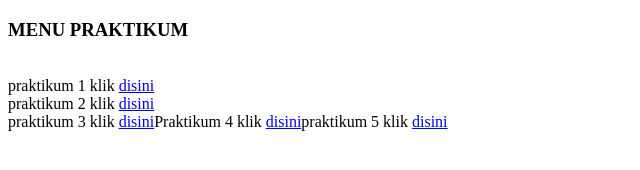
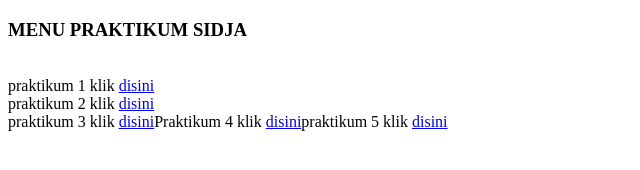
Before and after one commit to ariefrahman12/ariefrahman12.github.io, a plain HTML site: page index.html in a window 1280 px wide. Shown: the full height of the page, 0-640 px from the left. Drawn offline with Linux system fonts and the light colour scheme.

Commit message:
update index.html

```diff
--- a/index.html
+++ b/index.html
@@ -7,7 +7,7 @@
   <title>Praktikum SIJA | Arief Rahman Maksum</title>
 </head>
 <body>
-  <h3>MENU PRAKTIKUM</h3>
+  <h3>MENU PRAKTIKUM SIDJA</h3>
   <br>praktikum 1 klik <a href="praktikum1.html">disini</a>
   <br>praktikum 2 klik <a href="praktikum2.html">disini</a>
   <br>praktikum 3 klik <a href="praktikum3.html">disini</a
```
